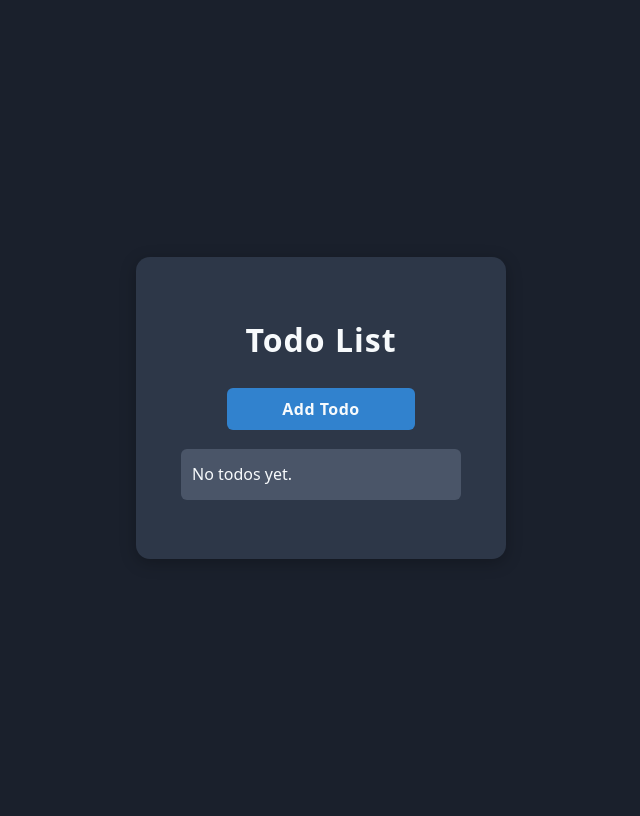
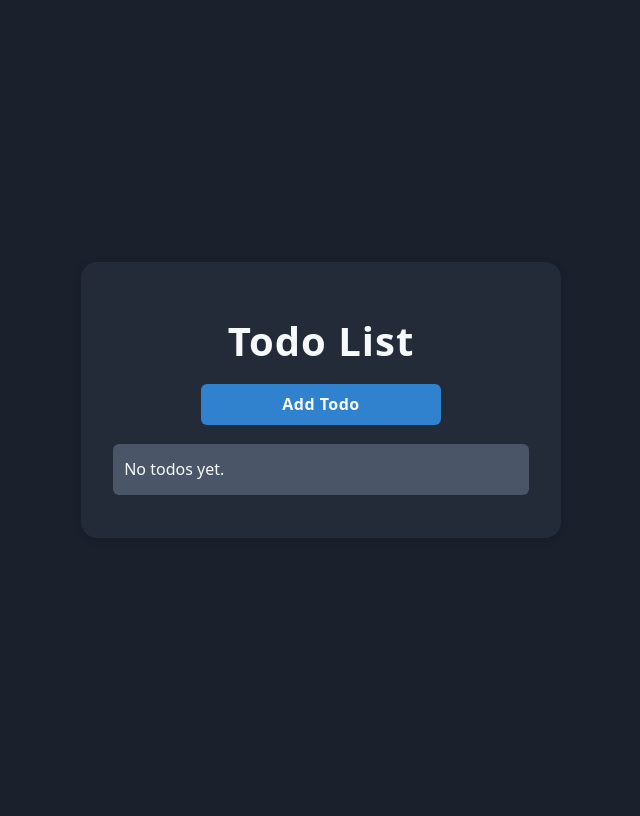
Before and after one commit to joacod/django-playground, a Django app: page /todo/ in a window 1280 px wide. Shown: the whole page, without its empty margins (319-959 px from the left). After the commit the page ends 538 px from the top, so only its background shows below. Run offline with Django 5.2, Linux system fonts and the light colour scheme; data that the repository does not hold is empty.

Commit message:
todo styles changes

```diff
--- a/todo/static/todo/styles.css
+++ b/todo/static/todo/styles.css
@@ -1,26 +1,41 @@
 body {
-  display: flex;
-  justify-content: center;
-  align-items: center;
-  min-height: 100vh;
-  background: #1a202c;
+  background-color: #1a202c;
   color: #f7fafc;
   font-family: system-ui, sans-serif;
+  min-height: 100vh;
+  margin: 0;
+  padding: 0;
+  display: flex;
+  flex-direction: column;
+  align-items: center;
+  justify-content: center;
 }
 .container {
-  background: #2d3748;
-  padding: 2.5rem 2.8rem;
-  border-radius: 14px;
-  box-shadow: 0 4px 16px rgba(0, 0, 0, 0.25);
-  min-width: 370px;
-  max-width: 420px;
+  background: #232b39;
+  padding: 1.5rem 2rem;
+  border-radius: 1rem;
+  box-shadow: 0 2px 8px rgba(0, 0, 0, 0.1);
+  min-width: 320px;
+  max-width: 480px;
+  width: 100%;
+  margin-left: auto;
+  margin-right: auto;
   box-sizing: border-box;
 }
 h1 {
-  text-align: center;
-  margin-bottom: 1.7rem;
+  font-size: 2.5rem;
+  font-weight: bold;
+  margin-bottom: 1rem;
   color: #f7fafc;
   letter-spacing: 1px;
+  text-align: center;
+}
+h2 {
+  font-size: 1.3rem;
+  font-weight: 600;
+  margin-bottom: 1rem;
+  color: #f7fafc;
+  letter-spacing: 0.5px;
 }
 ul {
   list-style: none;
```
